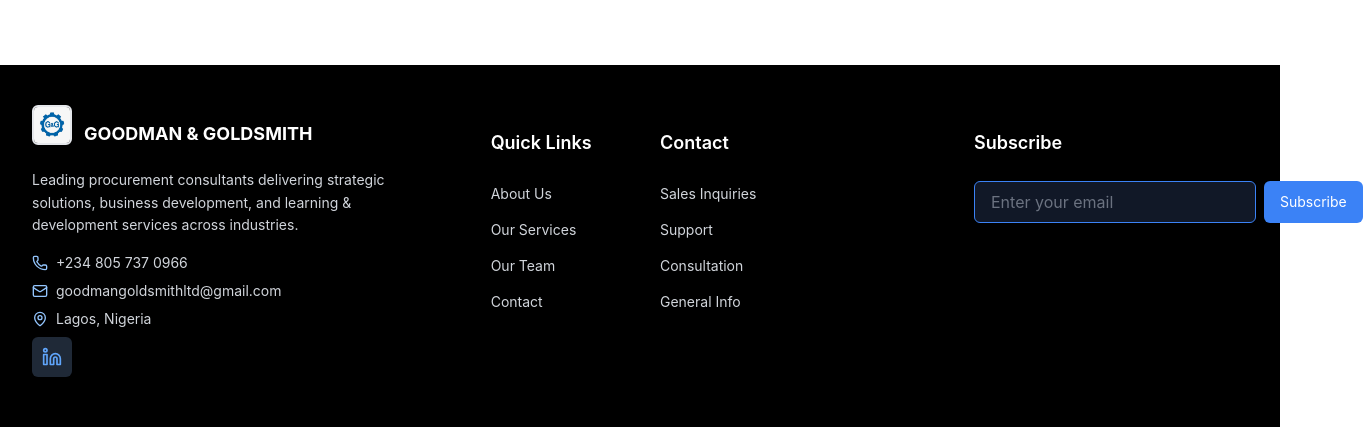
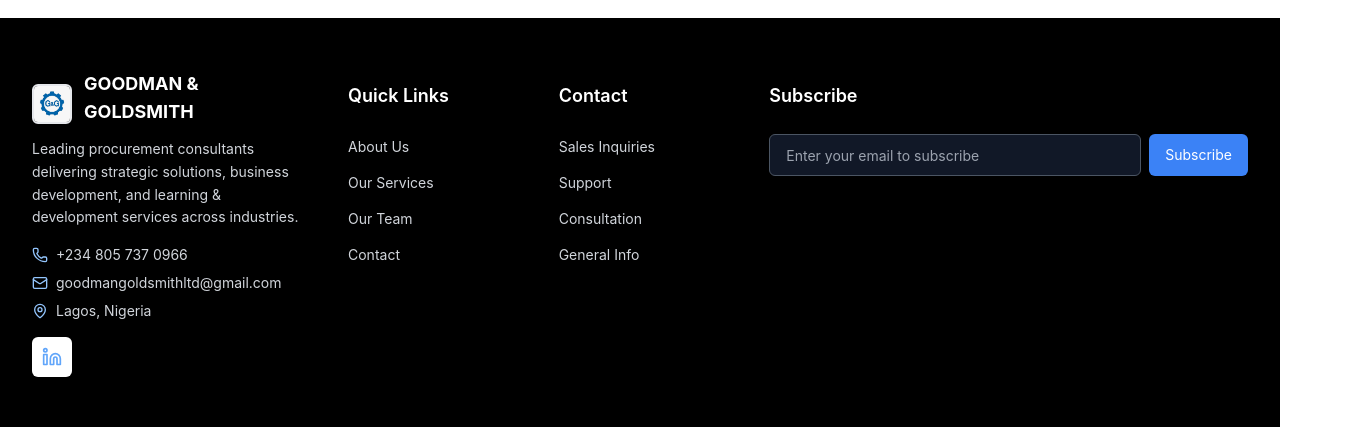
Before and after one commit to GoodnessFx/goodman, a React (Create React App) app: page /contact in a window 1280 px wide. Shown: the part 246-673 px from the top of the page, 1363 px wide, since content can reach past the window. Built offline with nearby package versions, Linux system fonts and the light colour scheme.

Commit message:
lets see

```diff
--- a/package.json
+++ b/package.json
@@ -50,6 +50,7 @@
     "react-day-picker": "^9.9.0",
     "react-dom": "^18.3.1",
     "react-dropdown-menu": "^0.0.2",
+    "react-google-recaptcha": "^3.1.0",
     "react-hook-form": "^7.62.0",
     "react-progress": "^0.0.12",
     "react-resizable-panels": "^3.0.5",
@@ -92,6 +93,7 @@
   "devDependencies": {
     "@tailwindcss/postcss": "^4.1.13",
     "@tailwindcss/typography": "^0.5.16",
+    "@types/react-google-recaptcha": "^2.1.9",
     "autoprefixer": "^10.4.21",
     "postcss": "^8.5.6",
     "tailwindcss": "^3.4.17"
--- a/src/components/About.tsx
+++ b/src/components/About.tsx
@@ -81,7 +81,7 @@
                     className="h-full bg-cover bg-center animate-zoom"
                     style={{
                       backgroundImage:
-                        "url('https://images.unsplash.com/photo-1581090700227-4c4e6b0a67f5?auto=format&fit=crop&w=800&q=80')",
+                        "url('https://plus.unsplash.com/premium_photo-1682144979903-95bd827deba5?w=600&auto=format&fit=crop&q=60&ixlib=rb-4.1.0&ixid=M3wxMjA3fDB8MHxzZWFyY2h8MTYxfHxlbmdpbmVlcmluZyUyMGluZHVzdHJ5JTIwZmFjaWxpdHl8ZW58MHx8MHx8fDA%3D')",
                       animationDuration: "9s",
                     }}
                   />
@@ -92,7 +92,7 @@
                     className="h-full bg-cover bg-center animate-zoom"
                     style={{
                       backgroundImage:
-                        "url('https://images.unsplash.com/photo-1522071820081-009f0129c71c?auto=format&fit=crop&w=800&q=80')",
+                        "url('https://plus.unsplash.com/premium_photo-1661963653263-ba95e11e664d?w=600&auto=format&fit=crop&q=60&ixlib=rb-4.1.0&ixid=M3wxMjA3fDB8MHxzZWFyY2h8MTgxfHxlbmdpbmVlcmluZyUyMGluZHVzdHJ5JTIwZmFjaWxpdHl8ZW58MHx8MHx8fDA%3D')",
                       animationDuration: "11s",
                       animationDelay: "0.6s",
                     }}
@@ -106,7 +106,7 @@
                     className="h-full bg-cover bg-center animate-zoom"
                     style={{
                       backgroundImage:
-                        "url('https://images.unsplash.com/photo-1503387762-592deb58ef4e?auto=format&fit=crop&w=800&q=80')",
+                        "url('https://images.unsplash.com/photo-1474674556023-efef886fa147?w=600&auto=format&fit=crop&q=60&ixlib=rb-4.1.0&ixid=M3wxMjA3fDB8MHxzZWFyY2h8MTh8fGluZHVzdHJ5fGVufDB8fDB8fHww')",
                       animationDuration: "10.5s",
                       animationDelay: "0.3s",
                     }}
@@ -118,7 +118,7 @@
                     className="h-full bg-cover bg-center animate-zoom"
                     style={{
                       backgroundImage:
-                        "url('https://images.unsplash.com/photo-1556761175-4b46a572b786?auto=format&fit=crop&w=800&q=80')",
+                        "url('https://plus.unsplash.com/premium_photo-1661963049200-024ef364ad15?w=600&auto=format&fit=crop&q=60&ixlib=rb-4.1.0&ixid=M3wxMjA3fDB8MHxwaG90by1yZWxhdGVkfDEzfHx8ZW58MHx8fHx8')",
                       animationDuration: "8.5s",
                       animationDelay: "0.9s",
                     }}
--- a/src/components/Footer.tsx
+++ b/src/components/Footer.tsx
@@ -6,7 +6,7 @@
   const [email, setEmail] = useState("")
   const [status, setStatus] = useState("")
 
-  const handleSubscribe = async (e) => {
+  const handleSubscribe = async (e: React.FormEvent) => {
     e.preventDefault()
     if (!email) return
     try {
@@ -22,34 +22,27 @@
     <footer className="bg-black text-white">
       <div className="container mx-auto px-4 sm:px-6 lg:px-8">
         <div className="py-16">
-          <div className="grid grid-cols-12 gap-10">
+          {/* Main Grid */}
+          <div className="grid grid-cols-1 md:grid-cols-12 gap-12">
 
             {/* About Section */}
-            <div className="col-span-12 md:col-span-4 flex flex-col justify-start">
-              <div className="flex items-center mb-4 -mt-6">
+            <div className="md:col-span-3">
+              <div className="flex items-center mb-3">
                 <img
-
                   src="/goodman-logo.png"
                   alt="Goodman & Goldsmith Logo"
                   className="h-10 w-10 rounded-md object-cover border-2 border-gray-200 shadow-lg"
                 />
-                <br></br>
-                <span className="text-lg font-bold text-white ml-3 leading-none">
-                <br></br>
+                <span className="text-lg font-bold text-white ml-3 -mt-3">
                   GOODMAN & GOLDSMITH
                 </span>
-
-
               </div>
-
-              <div className="mt-4 space-y-4">
-
-                <p className="text-gray-300 text-sm leading-relaxed -mt-2">
-
-                  Leading procurement consultants delivering strategic solutions, business development, and learning & development services across industries.
+              <p className="text-gray-300 text-sm leading-relaxed mb-4">
+                Leading procurement consultants delivering strategic solutions,
+                business development, and learning & development services across industries.
               </p>
 
-                <div className="space-y-2 mt-4">
+              <div className="space-y-2">
                 <div className="flex items-center space-x-2">
                   <Phone className="h-4 w-4 text-blue-300" />
                   <span className="text-gray-300 text-sm">+234 805 737 0966</span>
@@ -62,24 +55,23 @@
                   <MapPin className="h-4 w-4 text-blue-300" />
                   <span className="text-gray-300 text-sm">Lagos, Nigeria</span>
                 </div>
+              </div>
 
-                  <div className="mt-3">
+              <div className="mt-4">
                 <a
                   href="#"
-                      className="w-10 h-10 bg-gray-800 rounded-md hover:bg-blue-500 transition-all duration-200 flex items-center justify-center"
+                  className="w-10 h-10 bg-white rounded-md hover:bg-blue-500 transition-all duration-200 flex items-center justify-center"
                   aria-label="LinkedIn"
                 >
                   <Linkedin className="h-5 w-5 text-blue-400 hover:text-white" />
                 </a>
               </div>
             </div>
-              </div>
-            </div>
 
             {/* Quick Links */}
-            <div className="col-span-12 md:col-span-2 md:ml-10 flex flex-col justify-start">
-              <h3 className="text-lg font-semibold mb-6 text-white">Quick Links</h3>
-              <ul className="space-y-3 flex-1">
+            <div className="md:col-span-2">
+              <h3 className="text-lg font-semibold mb-6">Quick Links</h3>
+              <ul className="space-y-3">
                 <li><a href="#" className="text-gray-300 hover:text-blue-400 text-sm">About Us</a></li>
                 <li><a href="#" className="text-gray-300 hover:text-blue-400 text-sm">Our Services</a></li>
                 <li><a href="#" className="text-gray-300 hover:text-blue-400 text-sm">Our Team</a></li>
@@ -88,9 +80,9 @@
             </div>
 
             {/* Contact */}
-            <div className="col-span-12 md:col-span-3 flex flex-col justify-start">
-              <h3 className="text-lg font-semibold mb-6 text-white">Contact</h3>
-              <ul className="space-y-3 flex-1">
+            <div className="md:col-span-2">
+              <h3 className="text-lg font-semibold mb-6">Contact</h3>
+              <ul className="space-y-3">
                 <li><span className="text-gray-300 text-sm">Sales Inquiries</span></li>
                 <li><span className="text-gray-300 text-sm">Support</span></li>
                 <li><span className="text-gray-300 text-sm">Consultation</span></li>
@@ -99,13 +91,16 @@
             </div>
 
             {/* Subscribe */}
-            <div className="col-span-12 md:col-span-3 flex flex-col justify-start">
-              <h3 className="text-lg font-semibold mb-6 text-white">Subscribe</h3>
+            <div className="md:col-span-5">
+              <h3 className="text-lg font-semibold mb-6">Subscribe</h3>
               <form className="flex flex-col sm:flex-row gap-2" onSubmit={handleSubscribe}>
                 <input
                   type="email"
-                  placeholder="Enter your email"
-                  className="px-4 py-2 rounded-md bg-gray-900 text-gray-300 placeholder-gray-500 border border-blue-500 focus:outline-none focus:ring-2 focus:ring-blue-500 flex-grow"
+                  placeholder="Enter your email to subscribe "
+                  className="px-4 py-2 rounded-md bg-gray-900 text-gray-300
+             placeholder-gray-400 placeholder:text-sm
+             border border-gray-600 focus:outline-none
+             focus:ring-2 focus:ring-blue-500 flex-grow"
                   required
                   value={email}
                   onChange={(e) => setEmail(e.target.value)}
@@ -119,7 +114,6 @@
               </form>
               {status && <p className="text-green-400 mt-2 text-sm">{status}</p>}
             </div>
-
           </div>
         </div>
 
--- a/src/components/Header.tsx
+++ b/src/components/Header.tsx
@@ -23,22 +23,17 @@
 
   return (
     <header className="fixed top-0 w-full bg-white/95 backdrop-blur-sm border-b border-gray-200 z-50 shadow-lg">
-      <div className="container mx-auto px-4 sm:px-6 lg:px-8">
-        <div className="flex justify-between items-center h-16">
+      <div className="flex justify-between items-center h-16 px-4 sm:px-6 lg:px-8">
         {/* Logo */}
-          <div className="flex-shrink-0">
         <div className="flex items-center space-x-2">
           <img
             src="/goodman-logo.png"
             alt="Goodman Logo"
             className="w-10 h-10 rounded-lg shadow-md border border-gray-200 object-cover"
           />
-              <div className="flex flex-col leading-tight">
           <span className="text-xl font-bold text-blue-900 tracking-wide">
             GOODMAN &amp; GOLDSMITH
           </span>
-              </div>
-            </div>
         </div>
 
         {/* Desktop Navigation */}
@@ -120,7 +115,6 @@
           </div>
         </div>
       )}
-      </div>
     </header>
   );
 }
--- a/src/components/Services.tsx
+++ b/src/components/Services.tsx
@@ -4,7 +4,7 @@
   ShoppingCart,
   TruckIcon,
   BarChart3,
-  Shield,
+  Globe,
   Zap,
   Settings,
   ArrowRight
@@ -32,10 +32,10 @@
       features: ["Performance Monitoring", "Supplier Development", "Risk Assessment", "Relationship Management"]
     },
     {
-      icon: Shield,
-      title: "Procurement Training and L&D",
-      description: "Professional development programs to enhance your team's procurement skills and knowledge across all levels.",
-      features: ["Skills Assessment", "Training Programs", "Certification Support", "Mentoring"]
+      icon: Globe,
+      title: "Ethical Sourcing",
+      description: "Helping businesses source responsibly by ensuring sustainability, fair labor practices, and compliance with global ethical standards.",
+      features: ["Sustainability Audits", "Fair Labor Compliance", "Supplier Code of Conduct", "Responsible Supply Chains"]
     },
     {
       icon: Zap,
```
Also changed, not shown: src/components/Contact.tsx (+38 -88 lines), 1 other file (tests, documents, lock files or other folders). Lines whose indentation alone changed are shown as unchanged.
